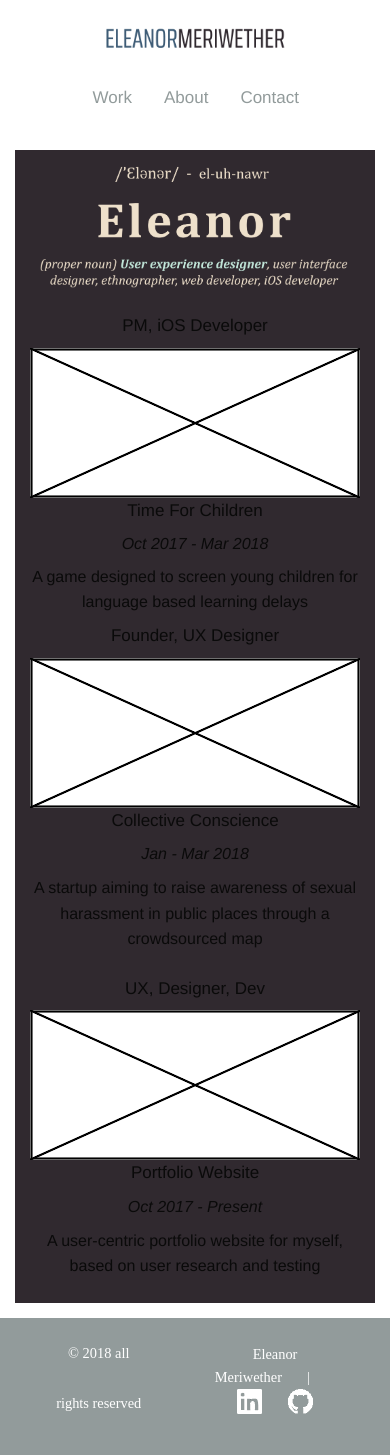
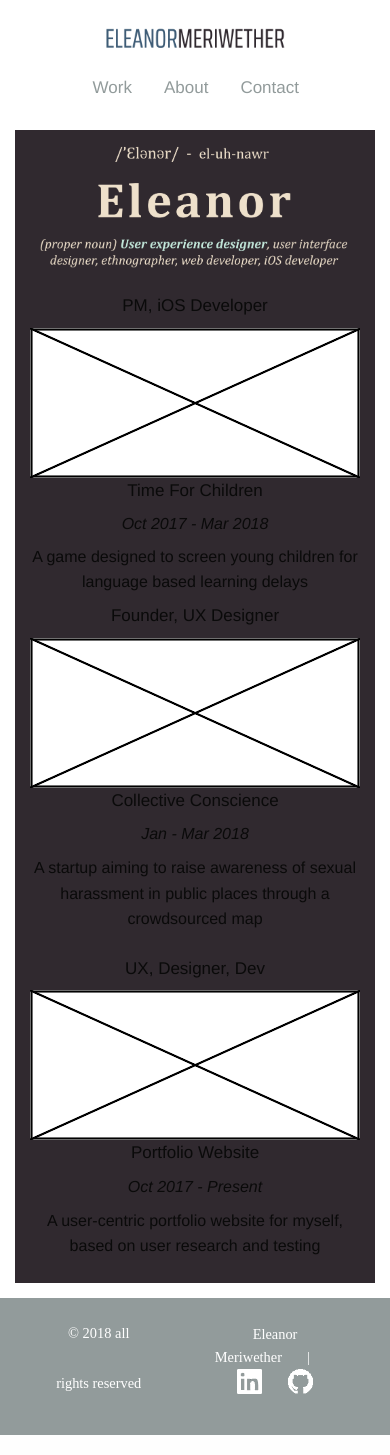
Before and after one commit to emeriwether/emeriwether.github.io, a Jekyll site: the page built from index.html, in a window 390 px wide. Built offline with Jekyll 4.4.1, drawn with Linux system fonts in a browser that asks for light colours; some web fonts are replaced.

Commit message:
reduce padding around nav for small screens

```diff
--- a/css/app.css
+++ b/css/app.css
@@ -9,6 +9,7 @@
 
     nav {
         margin: 0 17%;
+        padding: 10px 0 15px 0;
     }
 
     article {
@@ -34,6 +35,10 @@
     #content {
         margin: 0 35px 35px 35px;
     }
+
+    nav {
+        padding: 20px 0 25px 0;
+    }
 }
 
 @media screen and (min-width: 39.939em) and (max-width: 49.5em) {
--- a/css/home.css
+++ b/css/home.css
@@ -10,15 +10,8 @@
     background: #929b9b;
 }
 
-#logo {
-}
-
 #logo > img {
     padding: 25px 0 0 0;
-}
-
-nav {
-    padding: 20px 0 25px 0;
 }
 
 nav > ul > li > a{
```
